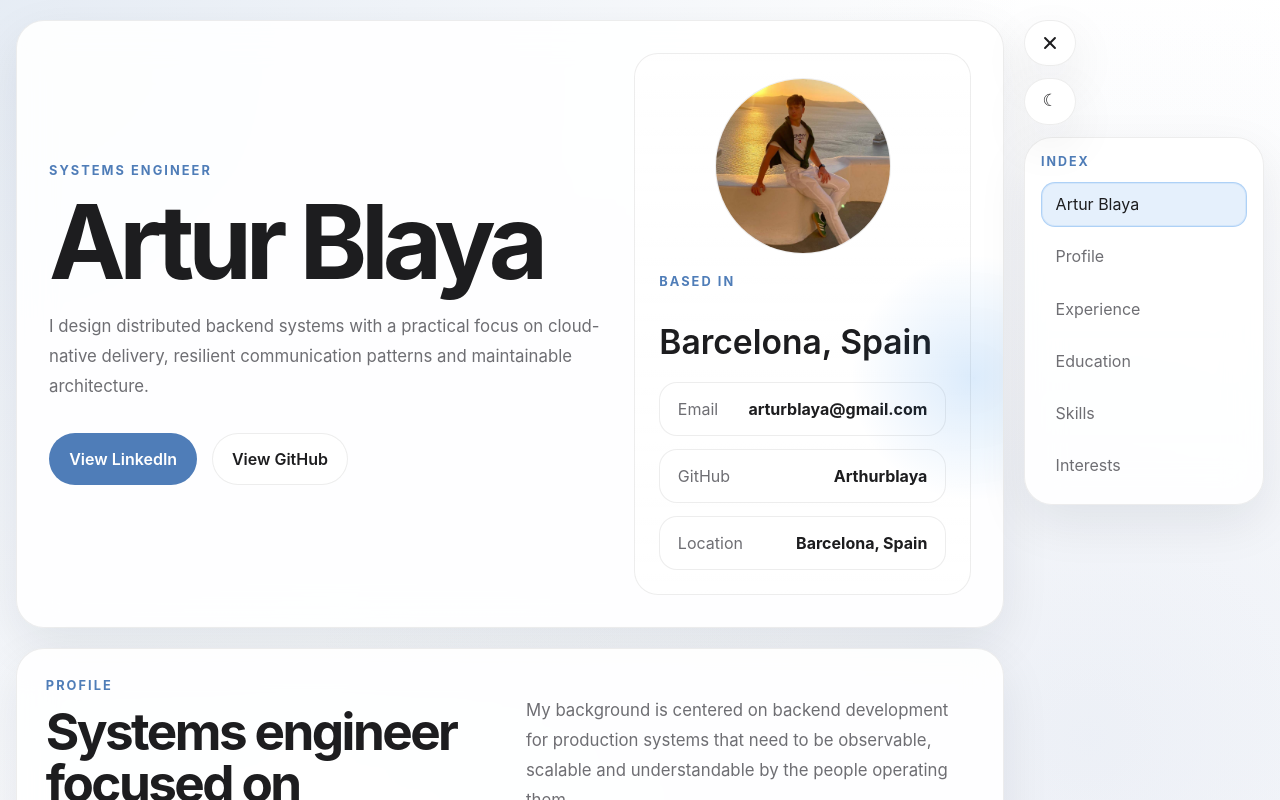
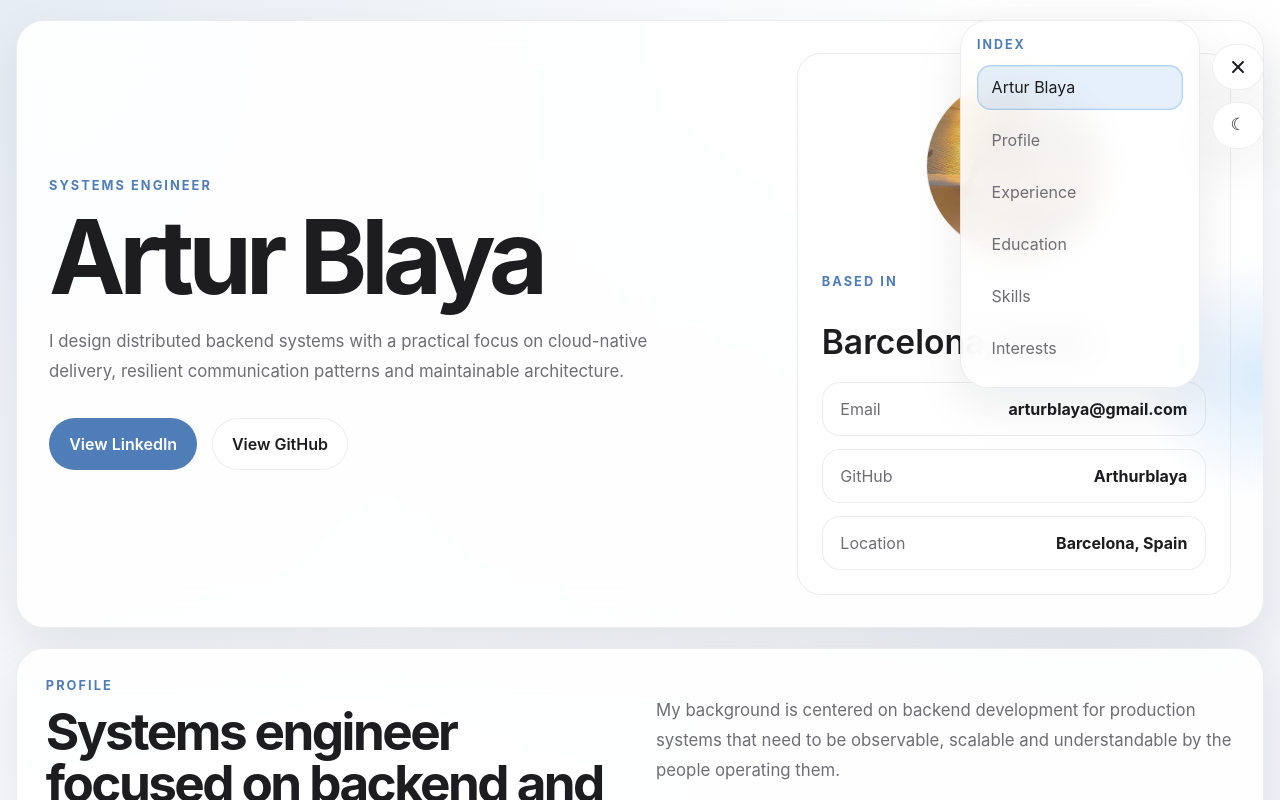
Before and after one commit to Arthurblaya/Cv-Artur-Blaya, an Angular app: page / in a window 1280 px wide. Shown: the top 800 px of the page. Built offline with nearby package versions, Linux system fonts and the light colour scheme.

Commit message:
fix: open side index to the left without shifting layout

```diff
--- a/src/app/app.css
+++ b/src/app/app.css
@@ -6,15 +6,7 @@
   width: min(1360px, calc(100% - 2rem));
   margin: 0 auto;
   padding: 1.25rem 0 3rem;
-  display: grid;
-  grid-template-columns: minmax(0, 1fr);
-  gap: 1.25rem;
-  align-items: start;
-  transition: grid-template-columns 180ms ease;
-}
-
-.page-layout.with-index {
-  grid-template-columns: minmax(0, 1fr) 15rem;
+  display: block;
 }
 
 .page-shell {
@@ -349,10 +341,8 @@ h3 {
 }
 
 @media (max-width: 900px) {
-  .page-layout,
-  .page-layout.with-index {
+  .page-layout {
     width: min(100% - 1rem, 100%);
-    grid-template-columns: 1fr;
     padding-top: 0.75rem;
   }
 
--- a/src/app/app.html
+++ b/src/app/app.html
@@ -1,4 +1,4 @@
-<div class="page-layout" [class.with-index]="isIndexOpen">
+<div class="page-layout">
   <main class="page-shell" id="top">
     <section class="hero panel">
     <div class="hero-copy">
--- a/src/app/components/side-index/side-index.component.css
+++ b/src/app/components/side-index/side-index.component.css
@@ -4,18 +4,14 @@
   top: 1.25rem;
   right: max(1rem, calc((100vw - 1360px) / 2 + 1rem));
   z-index: 20;
-  width: auto;
-  transition: width 180ms ease;
-}
-
-:host(.is-open-host),
-.side-index-shell.is-open {
-  width: 15rem;
+  width: 3.25rem;
 }
 
 .side-index-shell {
   display: grid;
   gap: 0.75rem;
+  position: relative;
+  justify-items: end;
 }
 
 .index-toggle {
@@ -26,6 +22,7 @@
   justify-content: center;
   min-height: 2.9rem;
   width: 3.25rem;
+  margin-top: 1.5rem;
   padding: 0;
   border: 1px solid var(--line);
   border-radius: 999px;
@@ -107,6 +104,10 @@
 }
 
 .side-index {
+  position: absolute;
+  top: 0;
+  right: calc(100% + 0.75rem);
+  width: 15rem;
   padding: 1rem;
 }
 
```
